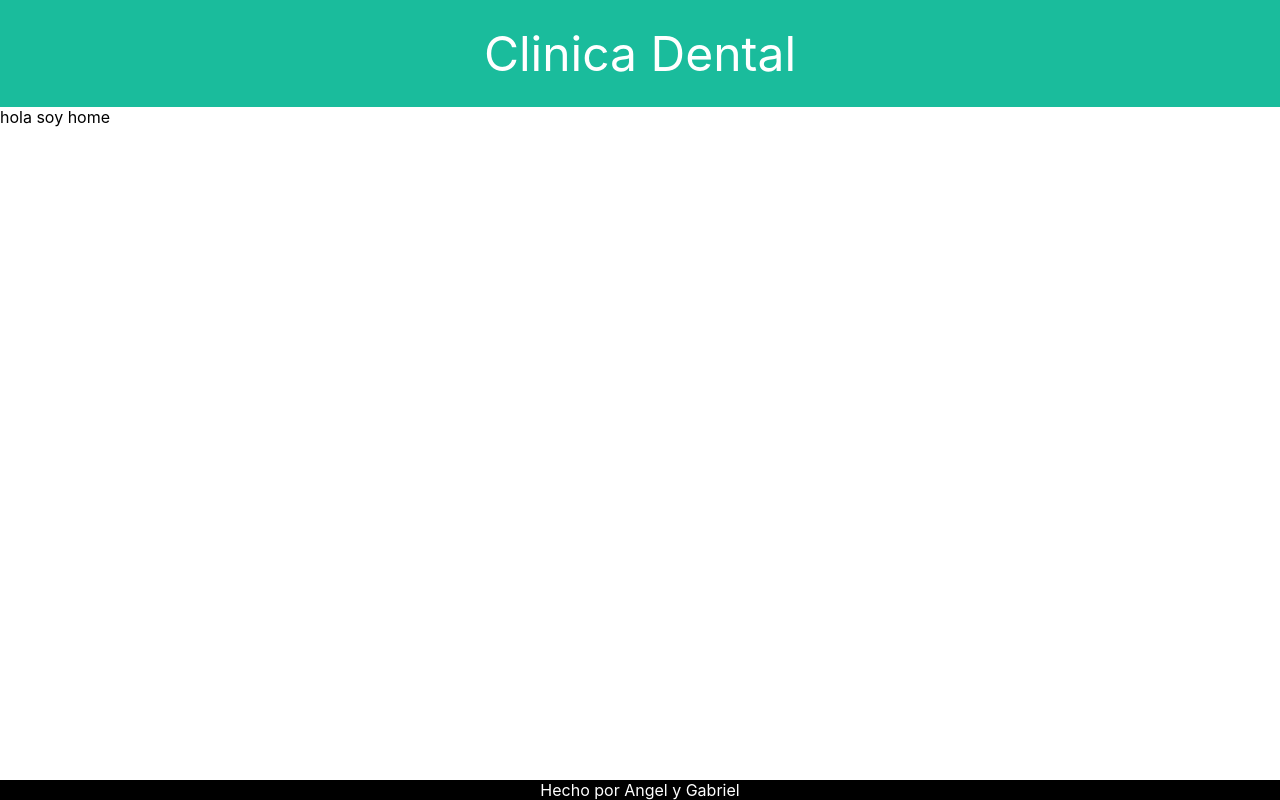
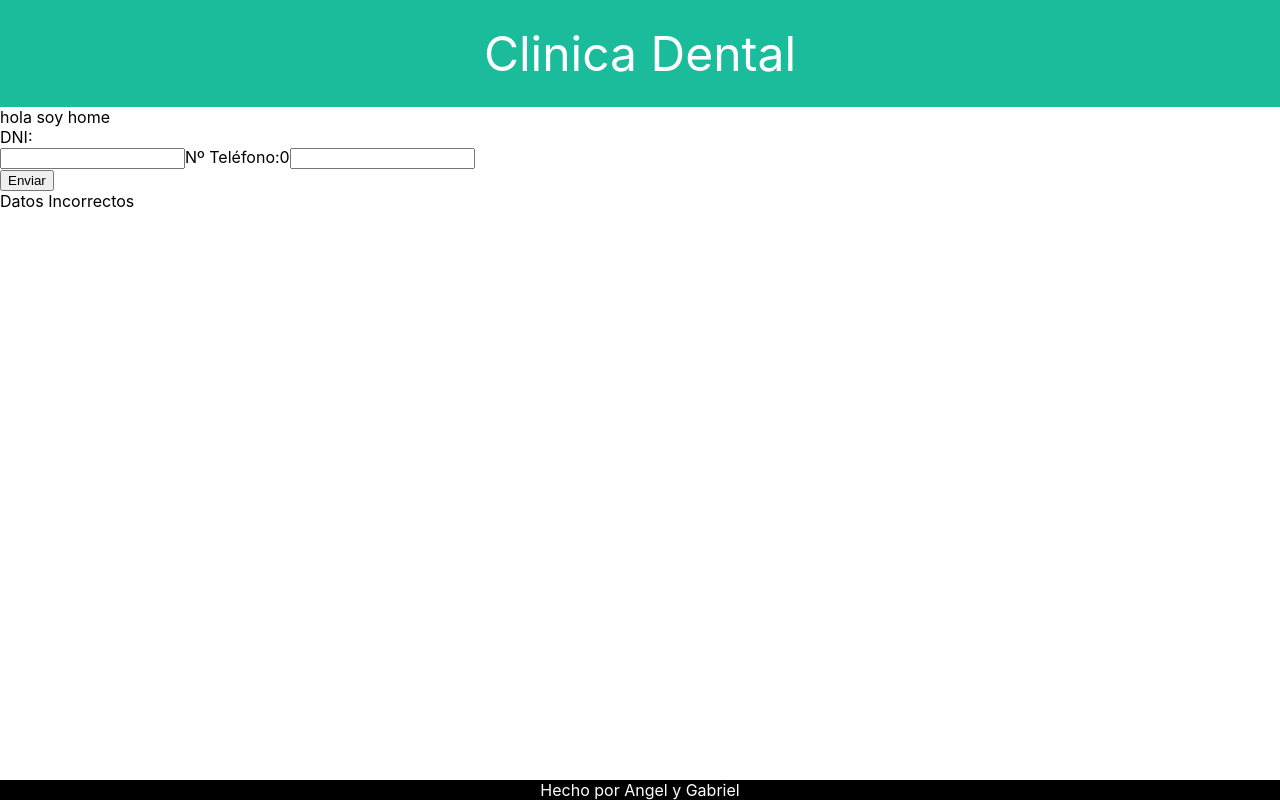
Before and after one commit to Galactuuus/ReactApp, a React (Create React App) app: page / in a window 1280 px wide. Built offline with nearby package versions, Linux system fonts and the light colour scheme.

Commit message:
Login displaying correctly

```diff
--- a/src/App.js
+++ b/src/App.js
@@ -1,11 +1,9 @@
 import './App.css';
-import Login from './Components/Login/login.js';
 import Home from './Components/home/Home.js'
 
 function App() {
   return (
     <Home>
-      <Login />
     </Home>
   );
 }
--- a/src/Components/Login/login.js
+++ b/src/Components/Login/login.js
@@ -15,6 +15,7 @@ const Login = () => {
             <label>Nº Teléfono:0
                 <input type="number" onInput={(e) => data.phone = e.target.value } />
             </label>
+            <br></br>
             <button onSubmit={search}>Enviar</button>
             <div> Datos Incorrectos </div>
         </div>
--- a/src/components/home/Home.js
+++ b/src/components/home/Home.js
@@ -1,9 +1,11 @@
-import './Home.css'
-function Home() {
+import './Home.css';
+import Login from '../Login/login.js';
+function Home(props) {
   return (
     <>
         <header className="header">Clinica Dental</header>
         <div>hola soy home</div>
+        <Login></Login>
         <footer className="footer">Hecho por Angel y Gabriel</footer>
     </>
   );
```
